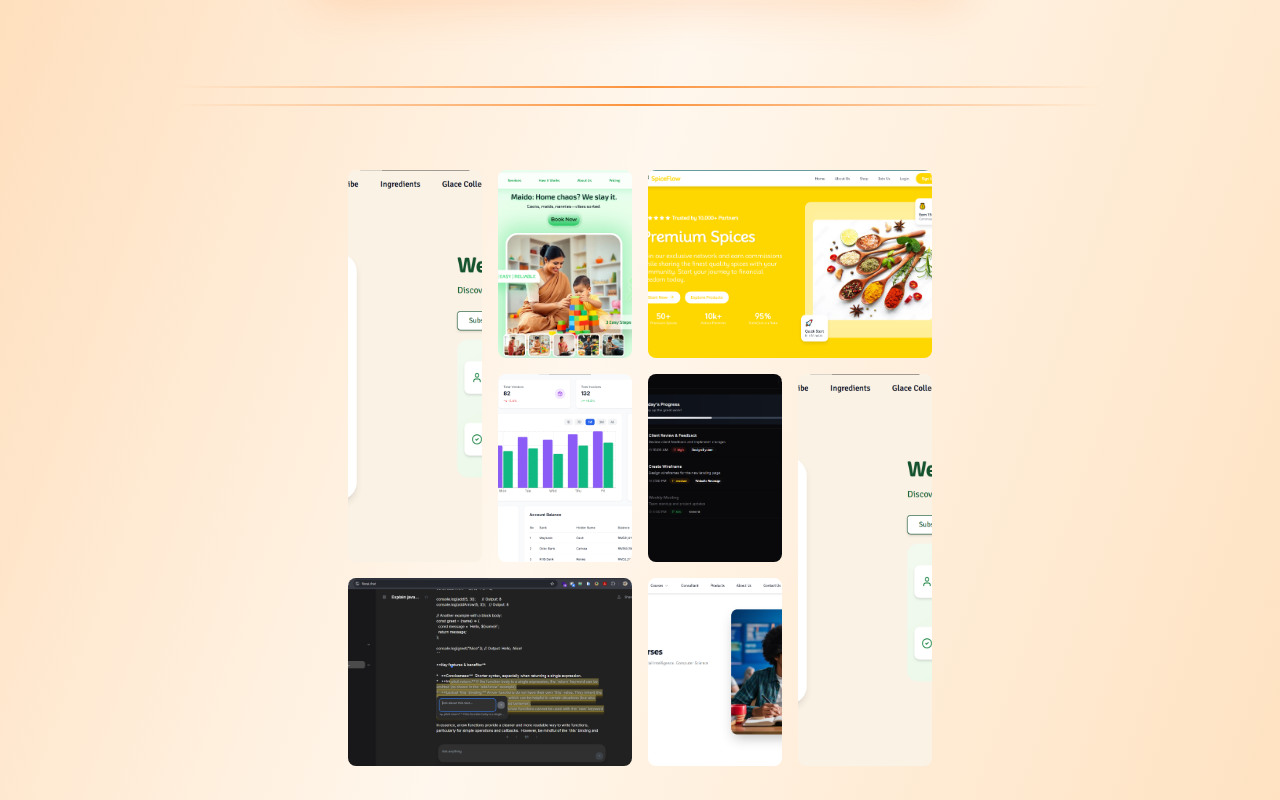
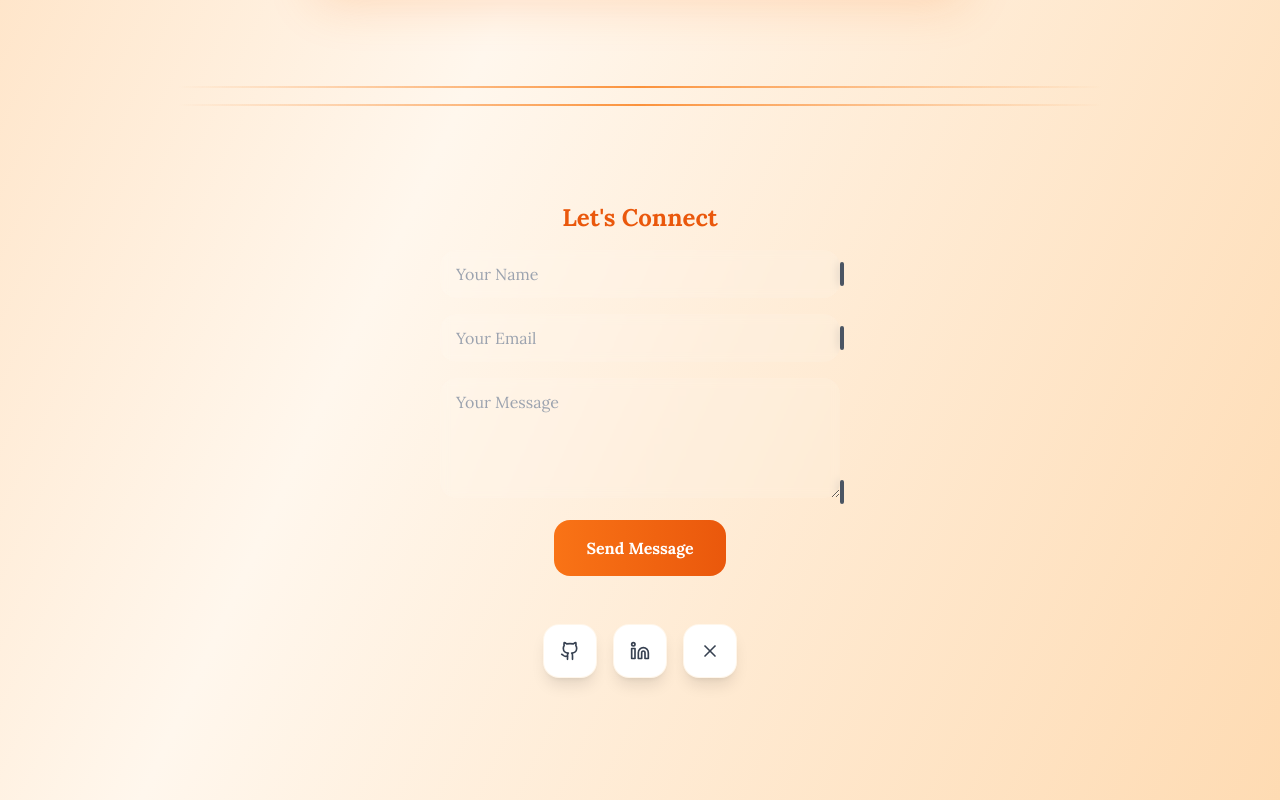
Before and after one commit to chaudhary-rishabh/rishabhc.in, a Next.js app: page / in a window 1280 px wide. Shown: the part 1680-2480 px from the top of the page. Built offline with nearby package versions, Linux system fonts and the light colour scheme.

Commit message:
removed grid

```diff
--- a/components/PortfolioLanding.tsx
+++ b/components/PortfolioLanding.tsx
@@ -561,9 +561,6 @@ export default function PortfolioLanding() {
 
                 <SectionSeparator />
 
-                {/* Enhanced Skills Section */}
-                <AsymmetricalGrid />
-                <SectionSeparator />
 
                 {/* Contact Section */}
                 <ContactForm />
```
